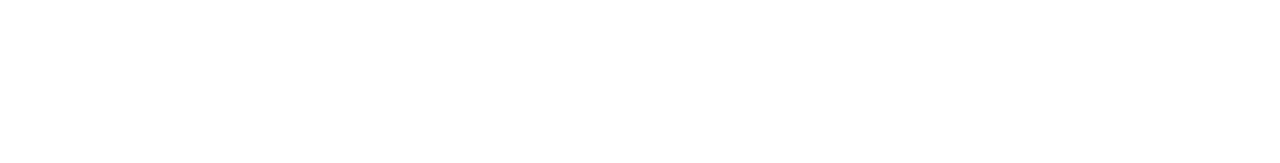
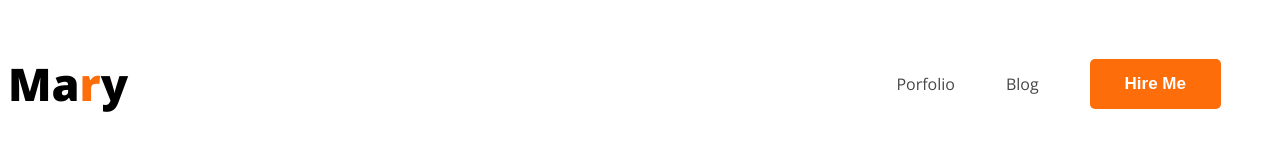
Before and after one commit to khalad007/portfolio_site, a plain HTML site: page index.html in a window 1280 px wide. Drawn offline with nearby package versions, Linux system fonts and the light colour scheme.

Commit message:
added nav

```diff
--- a/index.html
+++ b/index.html
@@ -1,13 +1,26 @@
 <!DOCTYPE html>
 <html lang="en">
+
 <head>
     <meta charset="UTF-8">
     <meta name="viewport" content="width=device-width, initial-scale=1.0">
+    <link rel="preconnect" href="https://fonts.googleapis.com">
+    <link rel="preconnect" href="https://fonts.gstatic.com" crossorigin>
+    <link href="https://fonts.googleapis.com/css2?family=Open+Sans:wght@400;800&display=swap" rel="stylesheet">
+    <link rel="stylesheet" href="style.css">
     <title>Porfolio Website</title>
 </head>
+
 <body>
     <header>
-
+        <nav>
+            <h3  class="nav_title">Ma<span class="orange_color">r</span>y</h3>
+            <ul>
+                <li><a href="">Porfolio</a></li>
+                <li><a href="">Blog</a></li>
+                <li><button class="btn_primary">Hire Me</button></li>
+            </ul>
+        </nav>
     </header>
     <main>
 
@@ -16,4 +29,5 @@
 
     </footer>
 </body>
+
 </html>
--- /dev/null
+++ b/style.css
@@ -0,0 +1,49 @@
+nav {
+    display: flex;
+    align-items: center;
+    justify-content: space-between;
+}
+
+.orange_color {
+    color: #FD6E0A;
+}
+
+body {
+    font-family: 'Open Sans', sans-serif;
+}
+
+.btn_primary {
+    border-radius: 5px;
+    background: #FD6E0A;
+    border: 0;
+    color: white;
+    font-size: 17px;
+    font-weight: 700;
+    padding: 15px 35px;
+}
+
+.nav_title {
+
+
+    font-size: 45px;
+    font-style: normal;
+    font-weight: 700;
+
+}
+
+nav>ul {
+    display: flex;
+    align-items: center;
+
+}
+
+nav li {
+    list-style: none;
+    margin-right: 51px;
+}
+
+nav a {
+    text-decoration: none;
+    color: #474747;
+
+}
```
